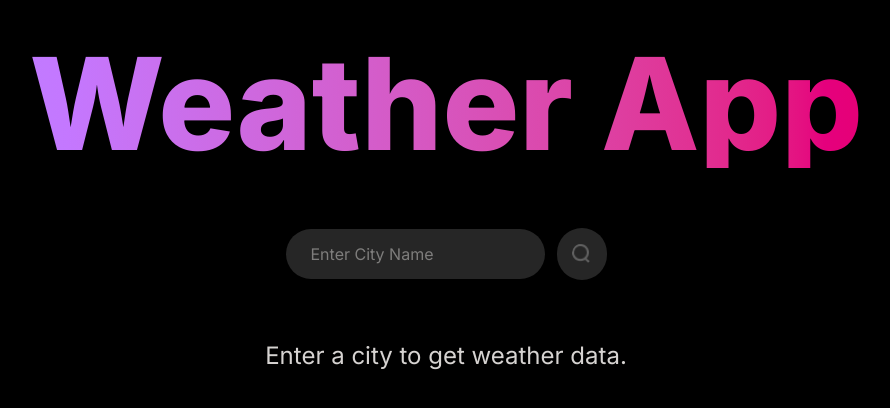
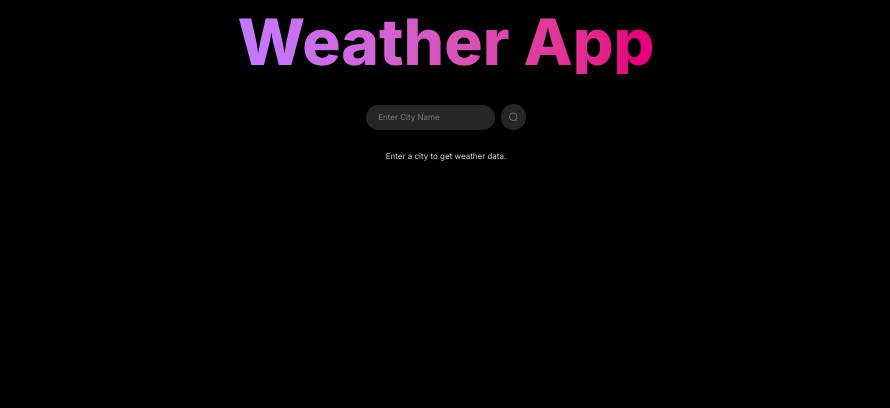
Before and after one commit to NTHDANG/Weather-App, a React (Vite) app: page / in a window 1280 px wide. Shown: the top 408 px of the page, without its empty margins (194-1084 px from the left). Built offline with nearby package versions, Linux system fonts and the light colour scheme; no server answers.

Commit message:
deploy07

```diff
--- a/index.html
+++ b/index.html
@@ -4,6 +4,11 @@
     <meta charset="UTF-8" />
     <meta name="viewport" content="width=device-width, initial-scale=1.0" />
     <title>Weather App</title>
+    <style>
+      html {
+        font-size: 8px; /* Giảm kích thước font cơ bản xuống 50% */
+      }
+    </style>
     <link rel="preconnect" href="https://fonts.googleapis.com">
     <link rel="preconnect" href="https://fonts.gstatic.com" crossorigin>
     <link href="https://fonts.googleapis.com/css2?family=Inter:wght@100..900&display=swap" rel="stylesheet">
--- a/src/Weather.jsx
+++ b/src/Weather.jsx
@@ -51,6 +51,14 @@ const Weather = () => {
         }`;
         // gọi api
         const response = await fetch(url);
+
+        if (!response.ok) {
+          const errorData = await response.json();
+          console.log(`Error: ${errorData.message || response.statusText}`);
+          setWeatherData(false);
+          return;
+        }
+
         const data = await response.json();
 
         // xử lý lỗi nếu không tìm thấy thành phố
@@ -84,7 +92,7 @@ const Weather = () => {
   }, [search]);
 
   return (
-    <div className="p-10 rounded-[10px] flex flex-col items-center">
+    <div className="p-5 rounded-[5px] flex flex-col items-center">
       {/* tiêu đề ứng dụng */}
       <h2 className="text-5xl sm:text-9xl font-extrabold text-transparent bg-clip-text bg-gradient-to-r from-purple-400 to-pink-600 drop-shadow-lg mb-10">
         Weather App
@@ -95,7 +103,7 @@ const Weather = () => {
           ref={inputRef}
           type="text"
           placeholder="Enter City Name"
-          className="h-[50px] border-none outline-none rounded-full pl-[25px] text-stone-300 bg-neutral-800"
+          className="h-[25px] border-none outline-none rounded-full pl-[12.5px] text-stone-300 bg-neutral-800"
           onKeyDown={(e) => {
             if (e.key === "Enter") {
               search(inputRef.current.value);
@@ -106,38 +114,38 @@ const Weather = () => {
           src={search_icon}
           alt=""
           onClick={() => search(inputRef.current.value)}
-          className="w-[50px] p-[15px] rounded-full bg-neutral-800 cursor-pointer"
+          className="w-[25px] p-[7.5px] rounded-full bg-neutral-800 cursor-pointer"
         />
       </div>
       {/* hiển thị dữ liệu thời tiết hoặc thông báo */}
       {weatherData ? (
         <>
-          <img src={weatherData.icon} alt="" className="w-[150px] mt-[40px]" />
-          <p className="text-stone-300 text-[90px]">
+          <img src={weatherData.icon} alt="" className="w-[75px] mt-[20px]" />
+          <p className="text-stone-300 text-[45px]">
             {weatherData.temperature}°c
           </p>
-          <p className="text-stone-300 text-[40px]">{weatherData.location}</p>
-          <div className="w-full mt-[100px] text-stone-300 flex justify-around">
+          <p className="text-stone-300 text-[20px]">{weatherData.location}</p>
+          <div className="w-full mt-[50px] text-stone-300 flex justify-around">
             {/* độ ẩm */}
-            <div className="flex items-start gap-3 text-[26px]">
-              <img src={humidity_icon} alt="" className="w-[26px] mt-[10px]" />
+            <div className="flex items-start gap-1.5 text-[13px]">
+              <img src={humidity_icon} alt="" className="w-[13px] mt-[5px]" />
               <div>
                 <p>{weatherData.humidity}%</p>
-                <span className="block text-[16px]">Humidity</span>
+                <span className="block text-[8px]">Humidity</span>
               </div>
             </div>
             {/* tốc độ gió */}
-            <div className="flex items-start gap-3 text-[26px]">
-              <img src={wind_icon} alt="" className="w-[26px] mt-[10px]" />
+            <div className="flex items-start gap-1.5 text-[13px]">
+              <img src={wind_icon} alt="" className="w-[13px] mt-[5px]" />
               <div>
                 <p>{weatherData.windSpeed} Km/h</p>
-                <span className="block text-[16px]">Wind Speed</span>
+                <span className="block text-[8px]">Wind Speed</span>
               </div>
             </div>
           </div>
         </>
       ) : (
-        <p className="text-stone-300 text-2xl mt-10">
+        <p className="text-stone-300 text-base mt-5">
           Enter a city to get weather data.
         </p>
       )}
```
Also changed, not shown: 2 other files (tests, documents, lock files or other folders).
